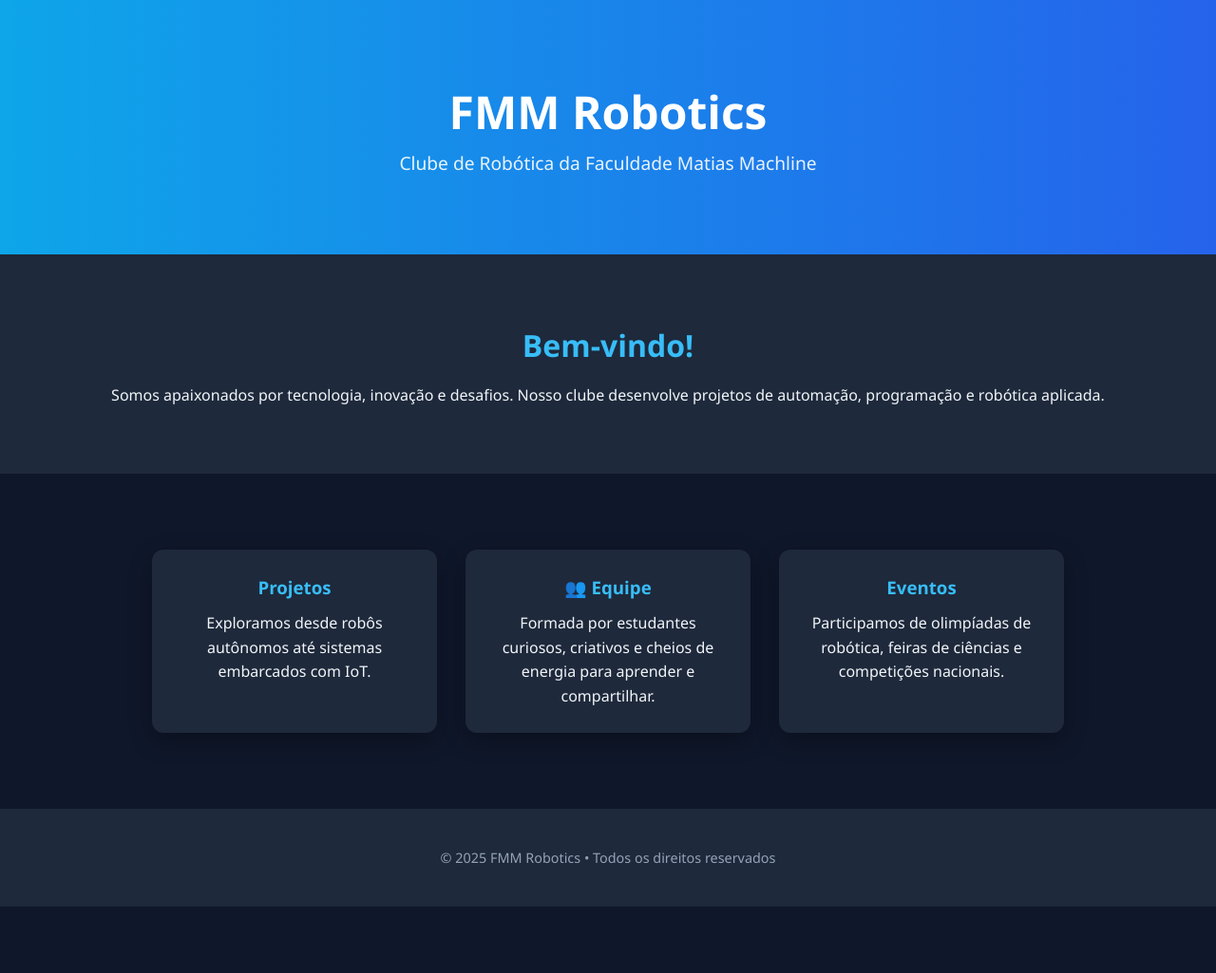
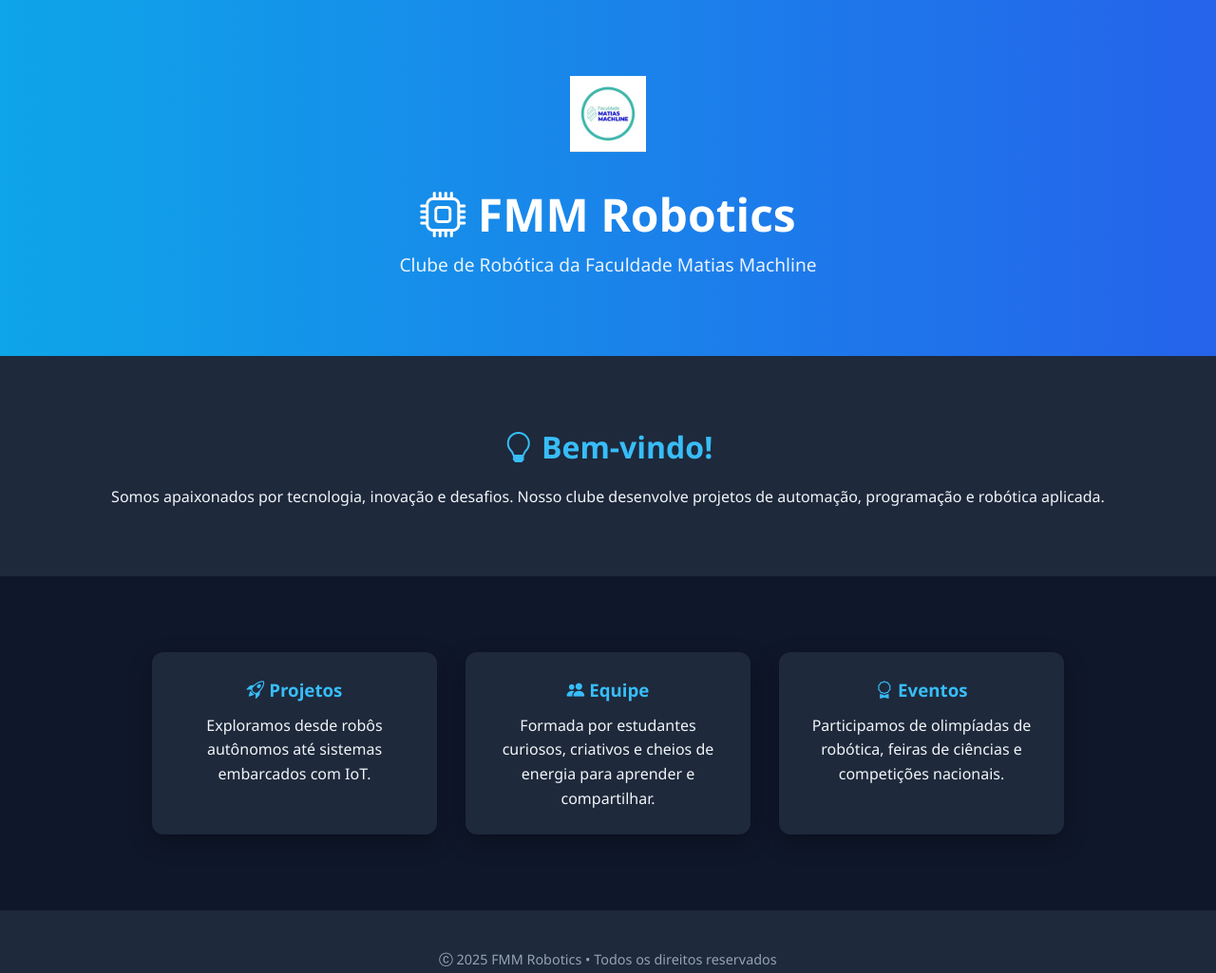
Before and after one commit to cawzkf/mmr, a plain HTML site: page docs/index.html in a window 1280 px wide. Shown: the whole page at 95% size. Before the commit the page ends 955 px from the top, so only its background shows below. Drawn offline with nearby package versions, Linux system fonts and the light colour scheme.

Commit message:
Icons boots e logo

```diff
--- a/docs/index.html
+++ b/docs/index.html
@@ -5,11 +5,13 @@
     <meta name="viewport" content="width=device-width, initial-scale=1.0" />
     <title>FMM Robotics</title>
     <link rel="stylesheet" href="styles.css" />
+    <link rel="stylesheet" href="https://cdn.jsdelivr.net/npm/bootstrap-icons@1.10.5/font/bootstrap-icons.css">
 </head>
 <body>
     <header class="hero">
         <div class="container">
-            <h1> FMM Robotics</h1>
+            <img src="1687911434719.jfif" alt="Logo Machline" class="logo" />
+            <h1><i class="bi bi-cpu"></i> FMM Robotics</h1>
             <p>Clube de Robótica da Faculdade Matias Machline</p>
         </div>
     </header>
@@ -17,7 +19,7 @@
     <main>
         <section class="intro">
             <div class="container">
-                <h2>Bem-vindo!</h2>
+                <h2><i class="bi bi-lightbulb"></i> Bem-vindo!</h2>
                 <p>Somos apaixonados por tecnologia, inovação e desafios. Nosso clube desenvolve projetos de automação, programação e robótica aplicada.</p>
             </div>
         </section>
@@ -25,15 +27,15 @@
         <section class="cards-section">
             <div class="container cards">
                 <div class="card">
-                    <h3> Projetos</h3>
+                    <h3><i class="bi bi-rocket-takeoff"></i> Projetos</h3>
                     <p>Exploramos desde robôs autônomos até sistemas embarcados com IoT.</p>
                 </div>
                 <div class="card">
-                    <h3>👥 Equipe</h3>
+                    <h3><i class="bi bi-people-fill"></i> Equipe</h3>
                     <p>Formada por estudantes curiosos, criativos e cheios de energia para aprender e compartilhar.</p>
                 </div>
                 <div class="card">
-                    <h3> Eventos</h3>
+                    <h3><i class="bi bi-award"></i> Eventos</h3>
                     <p>Participamos de olimpíadas de robótica, feiras de ciências e competições nacionais.</p>
                 </div>
             </div>
@@ -42,7 +44,7 @@
 
     <footer>
         <div class="container">
-            <p>&copy; 2025 FMM Robotics • Todos os direitos reservados</p>
+            <p><i class="bi bi-c-circle"></i> 2025 FMM Robotics • Todos os direitos reservados</p>
         </div>
     </footer>
 </body>
--- a/docs/styles.css
+++ b/docs/styles.css
@@ -83,3 +83,7 @@
     color: #94a3b8;
     font-size: 0.9em;
 }
+.logo {
+    max-width: 80px;
+    margin-bottom: 20px;
+}
```
Also changed, not shown: docs/1687911434719.jfif (added).
